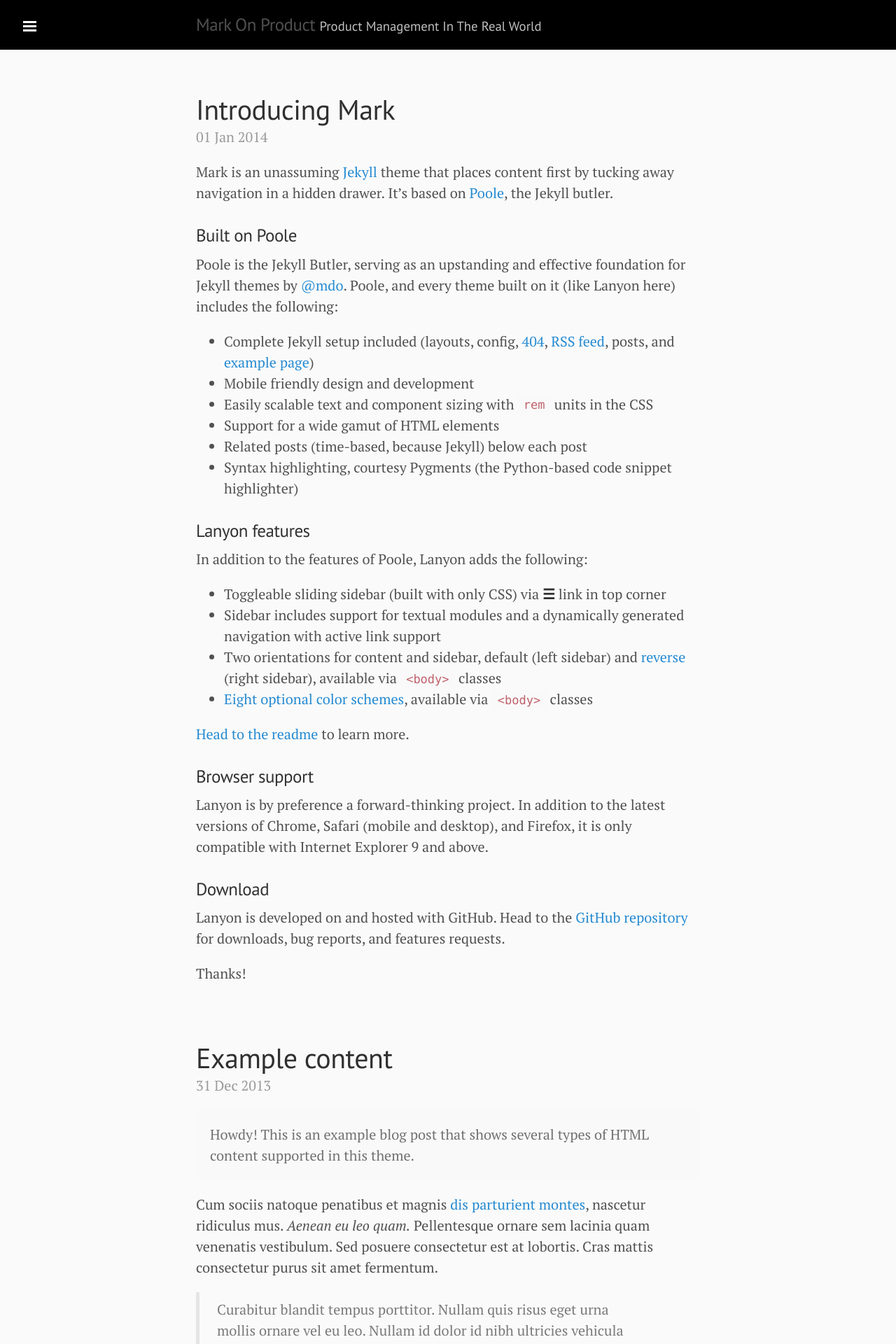
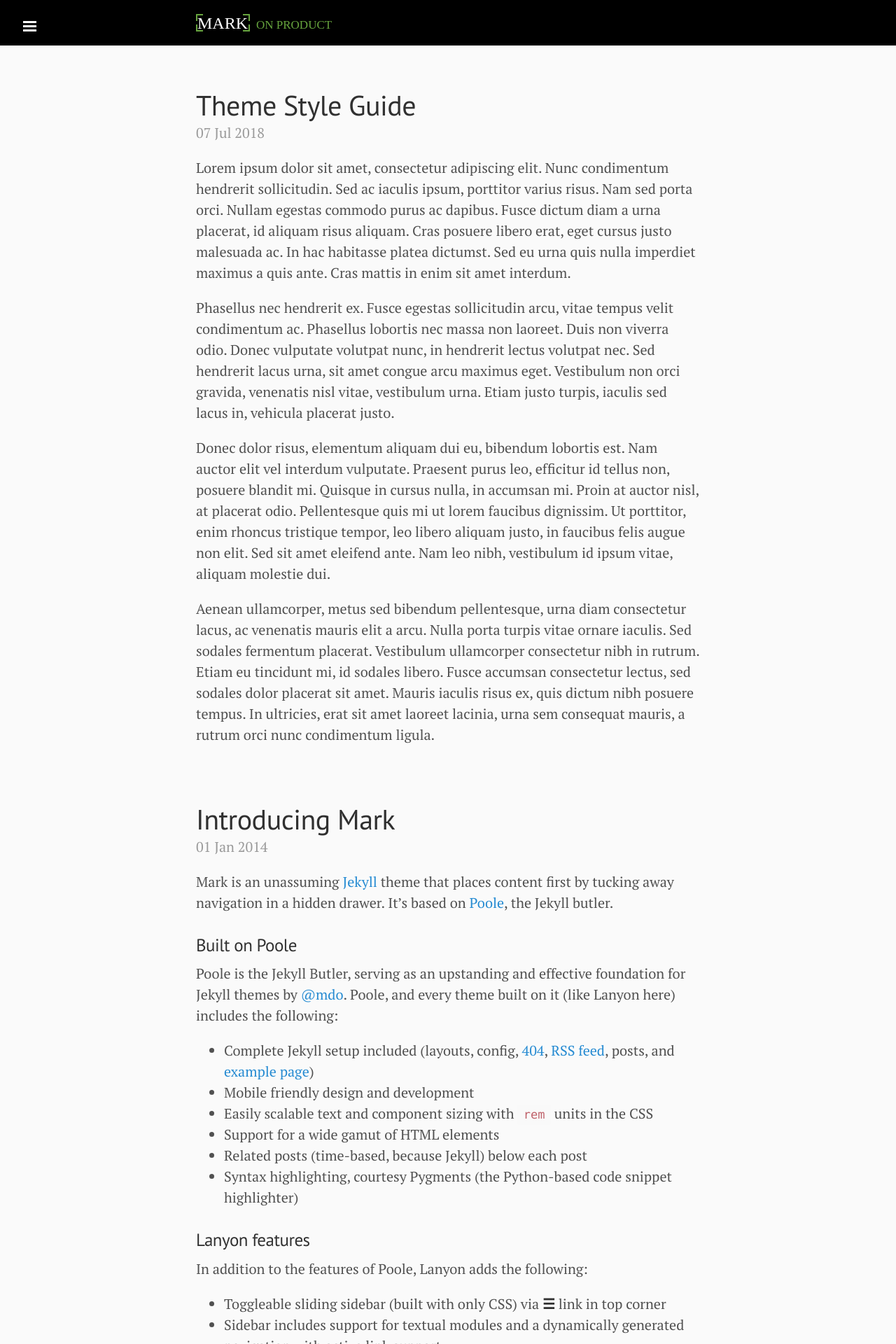
Before and after one commit to markthelefty/markthelefty.github.io, a Jekyll site: the page built from index.html, in a window 1280 px wide. Shown: the top 1920 px of the page at 70% size. Built offline with Jekyll 4.4.1, drawn with Linux system fonts in a browser that asks for light colours; Markdown is read by kramdown in place of the engine named in the settings; the list of posts is cut into pages by our own code.

Commit message:
Updated Theme Style Guide and 3 other files

```diff
--- a/_layouts/default.html
+++ b/_layouts/default.html
@@ -15,8 +15,7 @@
           <label for="sidebar-checkbox" class="sidebar-toggle"></label>
 
           <h3 class="masthead-title">
-            <a href="/" title="Home">{{ site.title }}</a>
-            <small>{{ site.tagline }}</small>
+            <a href="/" title="Home"><img src="/public/theme-assets/img/logo.svg" alt="Mark On Product Logo"></a>
           </h3>
         </div>
       </div>
--- /dev/null
+++ b/_posts/2018-07-07-theme-style-guide.markdown
@@ -0,0 +1,12 @@
+---
+title: Theme Style Guide
+date: 2018-07-07 14:00:00 -04:00
+---
+
+Lorem ipsum dolor sit amet, consectetur adipiscing elit. Nunc condimentum hendrerit sollicitudin. Sed ac iaculis ipsum, porttitor varius risus. Nam sed porta orci. Nullam egestas commodo purus ac dapibus. Fusce dictum diam a urna placerat, id aliquam risus aliquam. Cras posuere libero erat, eget cursus justo malesuada ac. In hac habitasse platea dictumst. Sed eu urna quis nulla imperdiet maximus a quis ante. Cras mattis in enim sit amet interdum.
+
+Phasellus nec hendrerit ex. Fusce egestas sollicitudin arcu, vitae tempus velit condimentum ac. Phasellus lobortis nec massa non laoreet. Duis non viverra odio. Donec vulputate volutpat nunc, in hendrerit lectus volutpat nec. Sed hendrerit lacus urna, sit amet congue arcu maximus eget. Vestibulum non orci gravida, venenatis nisl vitae, vestibulum urna. Etiam justo turpis, iaculis sed lacus in, vehicula placerat justo.
+
+Donec dolor risus, elementum aliquam dui eu, bibendum lobortis est. Nam auctor elit vel interdum vulputate. Praesent purus leo, efficitur id tellus non, posuere blandit mi. Quisque in cursus nulla, in accumsan mi. Proin at auctor nisl, at placerat odio. Pellentesque quis mi ut lorem faucibus dignissim. Ut porttitor, enim rhoncus tristique tempor, leo libero aliquam justo, in faucibus felis augue non elit. Sed sit amet eleifend ante. Nam leo nibh, vestibulum id ipsum vitae, aliquam molestie dui.
+
+Aenean ullamcorper, metus sed bibendum pellentesque, urna diam consectetur lacus, ac venenatis mauris elit a arcu. Nulla porta turpis vitae ornare iaculis. Sed sodales fermentum placerat. Vestibulum ullamcorper consectetur nibh in rutrum. Etiam eu tincidunt mi, id sodales libero. Fusce accumsan consectetur lectus, sed sodales dolor placerat sit amet. Mauris iaculis risus ex, quis dictum nibh posuere tempus. In ultricies, erat sit amet laoreet lacinia, urna sem consequat mauris, a rutrum orci nunc condimentum ligula.
--- a/public/css/custom.css
+++ b/public/css/custom.css
@@ -14,6 +14,16 @@
   border-bottom: none;
 }
 
+.masthead-title img {
+  border-radius: 0;
+  margin: 0;
+  opacity: 1.0;
+}
+
+.masthead-title img:hover {
+  opacity: 0.7;
+}
+
 .sidebar-toggle {
   color :#FAFAFA;
   background-color: transparent;
@@ -21,6 +31,6 @@
 
 .sidebar-toggle:active,
 #sidebar-checkbox:checked ~ .wrap .sidebar-toggle {
-  color :#FAFAFA;
+  color :#9a9a9a;
   background-color: transparent;
 }
```
Also changed, not shown: public/theme-assets/img/logo.svg (added).
